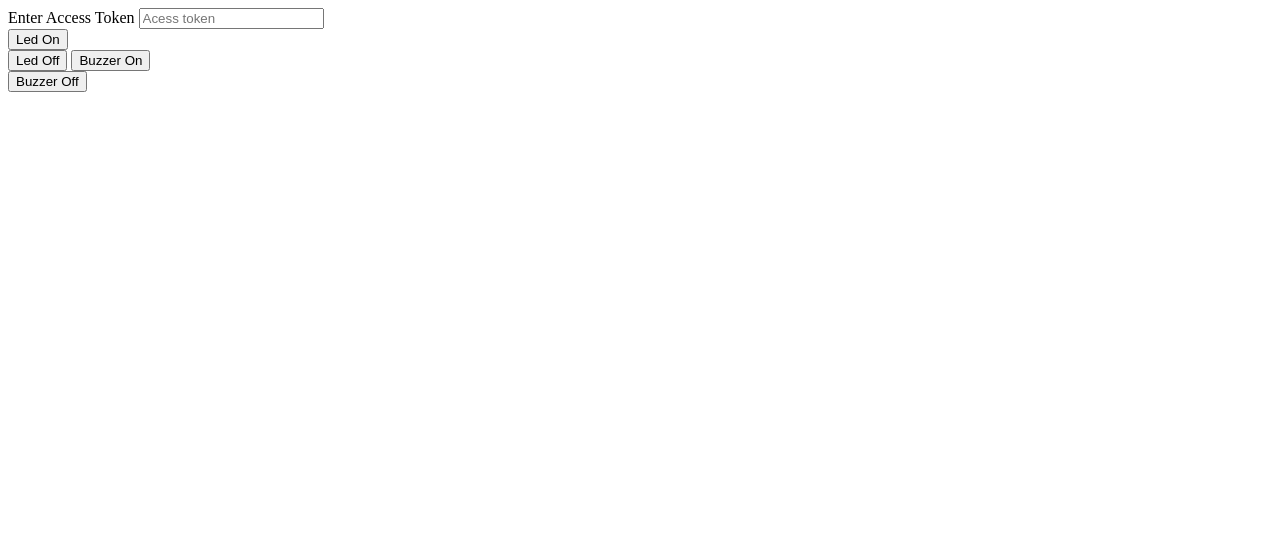
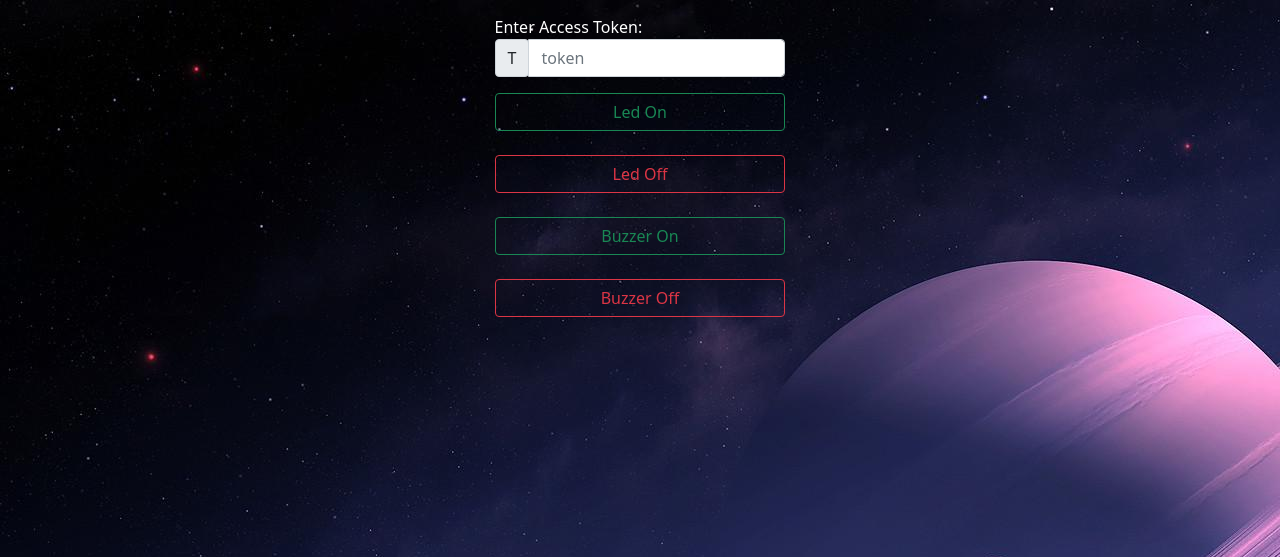
Before and after one commit to shaarangg/privacy-project, a Flask app: page / in a window 1280 px wide. Shown: the top 557 px of the page. Run offline with Flask 2, Linux system fonts and the light colour scheme.

Commit message:
feat: frontend complete

```diff
--- a/main.py
+++ b/main.py
@@ -70,5 +70,5 @@ if __name__ == '__main__':
 
     # run() method of Flask class runs the application
     # on the local development server.
-    app.run(debug=False, host= '192.168.87.213')
-    # app.run()
+    # app.run(debug=False, host= '192.168.87.213')
+    app.run()
--- a/templates/home.html
+++ b/templates/home.html
@@ -4,18 +4,42 @@
         <meta charset="UTF-8" />
         <meta http-equiv="X-UA-Compatible" content="IE=edge" />
         <meta name="viewport" content="width=device-width, initial-scale=1.0" />
+        <link rel="stylesheet" href="https://cdn.jsdelivr.net/npm/bootstrap@5.1.3/dist/css/bootstrap.min.css" integrity="sha384-1BmE4kWBq78iYhFldvKuhfTAU6auU8tT94WrHftjDbrCEXSU1oBoqyl2QvZ6jIW3" crossorigin="anonymous">
+        <script src="https://cdn.jsdelivr.net/npm/bootstrap@5.1.3/dist/js/bootstrap.min.js" integrity="sha384-QJHtvGhmr9XOIpI6YVutG+2QOK9T+ZnN4kzFN1RtK3zEFEIsxhlmWl5/YESvpZ13" crossorigin="anonymous"></script>
         <title>Document</title>
     </head>
     <body>
-        <label for="token">Enter Access Token</label>
-        <input id="token" placeholder="Acess token"/>
-        <br/>
-        <button id="ledon">Led On</button>
-        <br />
-        <button id="ledoff">Led Off</button>
-        <button id="buzzeron">Buzzer On</button>
-        <br />
-        <button id="buzzeroff">Buzzer Off</button>
+        <div class="d-flex justify-content-center">
+            <div class="d-inline-flex flex-column">
+                <label for="token" class="pad white">Enter Access Token:</label>
+                <div class="input-group mb-3">
+                    <div class="input-group-prepend">
+                      <span class="input-group-text" id="basic-addon1">T</span>
+                    </div>
+                    <input type="text" class="form-control" placeholder="token" aria-label="Token" aria-describedby="basic-addon1" id="token">
+                  </div>
+                <button id="ledon" type="button" class="btn btn-outline-success">Led On</button>
+                <br />
+                <button id="ledoff" type="button" class="btn btn-outline-danger">Led Off</button>
+                <br/>
+                <button id="buzzeron" type="button" class="btn btn-outline-success">Buzzer On</button>
+                <br />
+                <button id="buzzeroff" type="button" class="btn btn-outline-danger">Buzzer Off</button>
+            </div>
+        </div>
+        <style>
+            body {
+                background-image: url('/static/background.jpg');
+            }
+            .pad {
+                padding-top: 5%;
+            }
+
+            .white {
+                color: white;
+            }
+        </style>
+
         <script>
             const btnOn = document.getElementById("ledon");
             const btnOff = document.getElementById("ledoff");
@@ -23,7 +47,6 @@
             const buzzerOff = document.getElementById("buzzeroff");
             const url = window.location.host;
 
-            console.log(url);
             btnOn.addEventListener("click", async (e) => {
                 try {
                     let token = document.getElementById("token").value;
@@ -45,6 +68,7 @@
                     console.log(e);
                 }
             });
+
             buzzerOn.addEventListener("click", async (e) => {
                 try {
                     let token = document.getElementById("token").value;
@@ -55,6 +79,7 @@
                     console.log(e);
                 }
             });
+
             buzzerOff.addEventListener("click", async (e) => {
                 try {
                     let token = document.getElementById("token").value;
```
Also changed, not shown: static/background.jpg (added).
